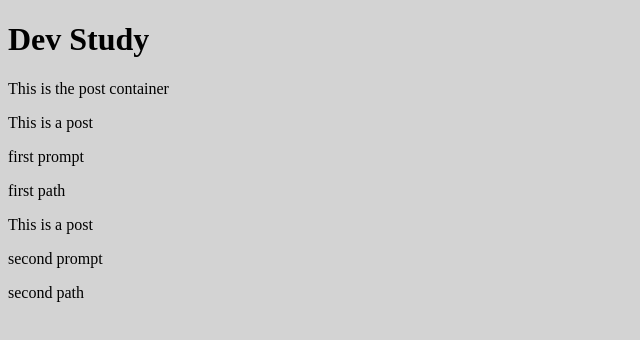
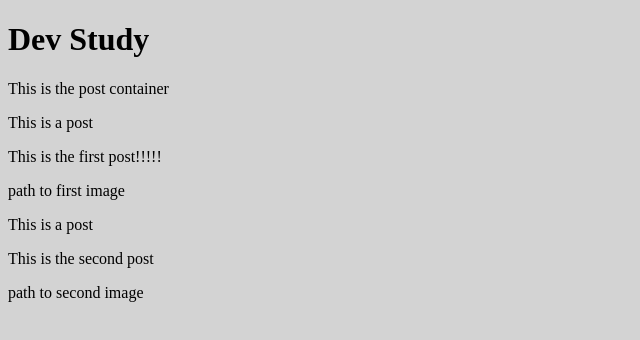
Before and after one commit to LuckyT89/dev-study, a React (Create React App) app: page / in a window 1280 px wide. Shown: the top 340 px of the page, without its empty margins (0-640 px from the left). Built offline with nearby package versions, Linux system fonts and the light colour scheme.

Commit message:
map through posts object and add a Post component for each post

```diff
--- a/src/App.js
+++ b/src/App.js
@@ -6,7 +6,7 @@ function App() {
   let posts = [
     {
       id: 1,
-      prompt: "This is the first post",
+      prompt: "This is the first post!!!!!",
       imagePath: "path to first image"
     },
     {
--- a/src/components/JS/PostContainer.js
+++ b/src/components/JS/PostContainer.js
@@ -5,13 +5,12 @@ function PostContainer({ posts }) {
 
     console.log(posts);
 
-    // const posts = posts.map((post) => <Post />)
+    const postCards = posts.map((post) => <Post key={post.id} prompt={post.prompt} imagePath={post.imagePath} />)
 
     return (
         <div className='post-container'>
             This is the post container
-            <Post prompt="first prompt" imagePath="first path" />
-            <Post prompt="second prompt" imagePath="second path" />
+            {postCards}
         </div>
     );
 }
```
